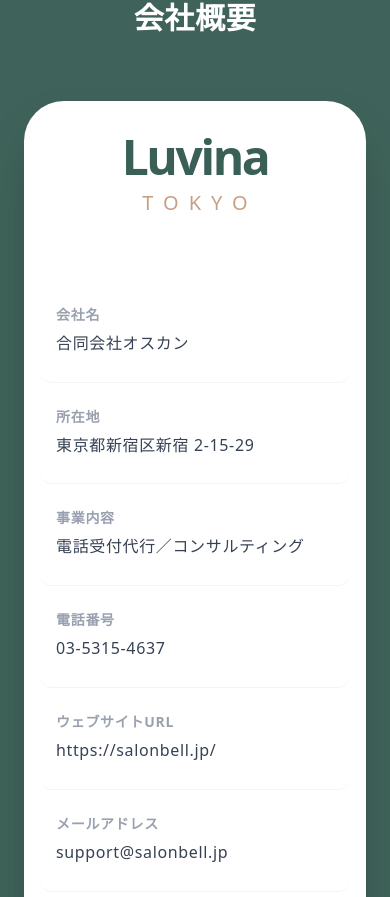
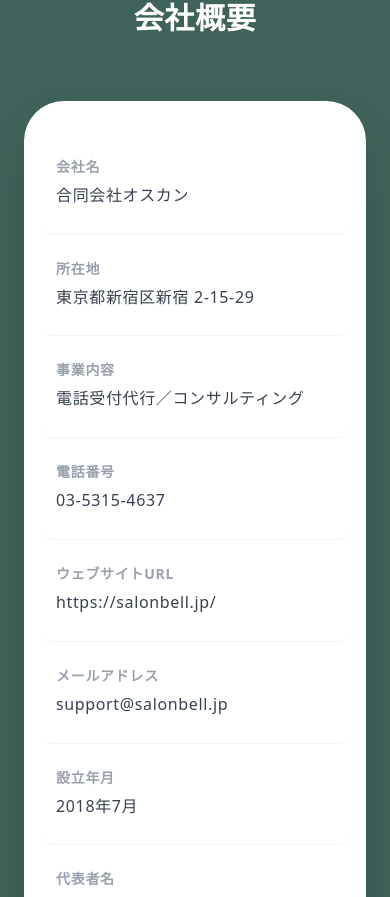
Before and after one commit to nabe7855/cd-salon-concierge, a Next.js app: page /company in a window 390 px wide. Shown: the part 4220-5117 px from the top of the page. Built offline with nearby package versions, Linux system fonts and the light colour scheme.

Commit message:
ヘッダー表記を横並び改行無しに変更

```diff
--- a/app/company/page.tsx
+++ b/app/company/page.tsx
@@ -247,14 +247,7 @@
             </div>
 
             <div className="bg-white rounded-[40px] shadow-2xl overflow-hidden p-8 md:p-16">
-              <div className="mb-16 text-center">
-                <h3 className="text-5xl font-bold text-botanical-primary tracking-tighter mb-2">
-                  Luvina
-                </h3>
-                <p className="text-xl tracking-[0.5em] text-salon-gold -mr-[0.5em]">
-                  TOKYO
-                </p>
-              </div>
+
 
               <div className="space-y-0">
                 {[
--- a/components/Layout.tsx
+++ b/components/Layout.tsx
@@ -46,12 +46,12 @@
           </Link>
 
           {/* Desktop Nav */}
-          <nav className="hidden lg:flex items-center gap-6">
+          <nav className="hidden lg:flex items-center gap-6 flex-nowrap">
             {NAV_LINKS.map((link) => (
               <Link
                 key={link.path}
                 href={link.path}
-                className={`salon-nav-link ${
+                className={`salon-nav-link whitespace-nowrap ${
                   pathname === link.path
                     ? "salon-nav-link-active"
                     : "text-gray-600"
```
